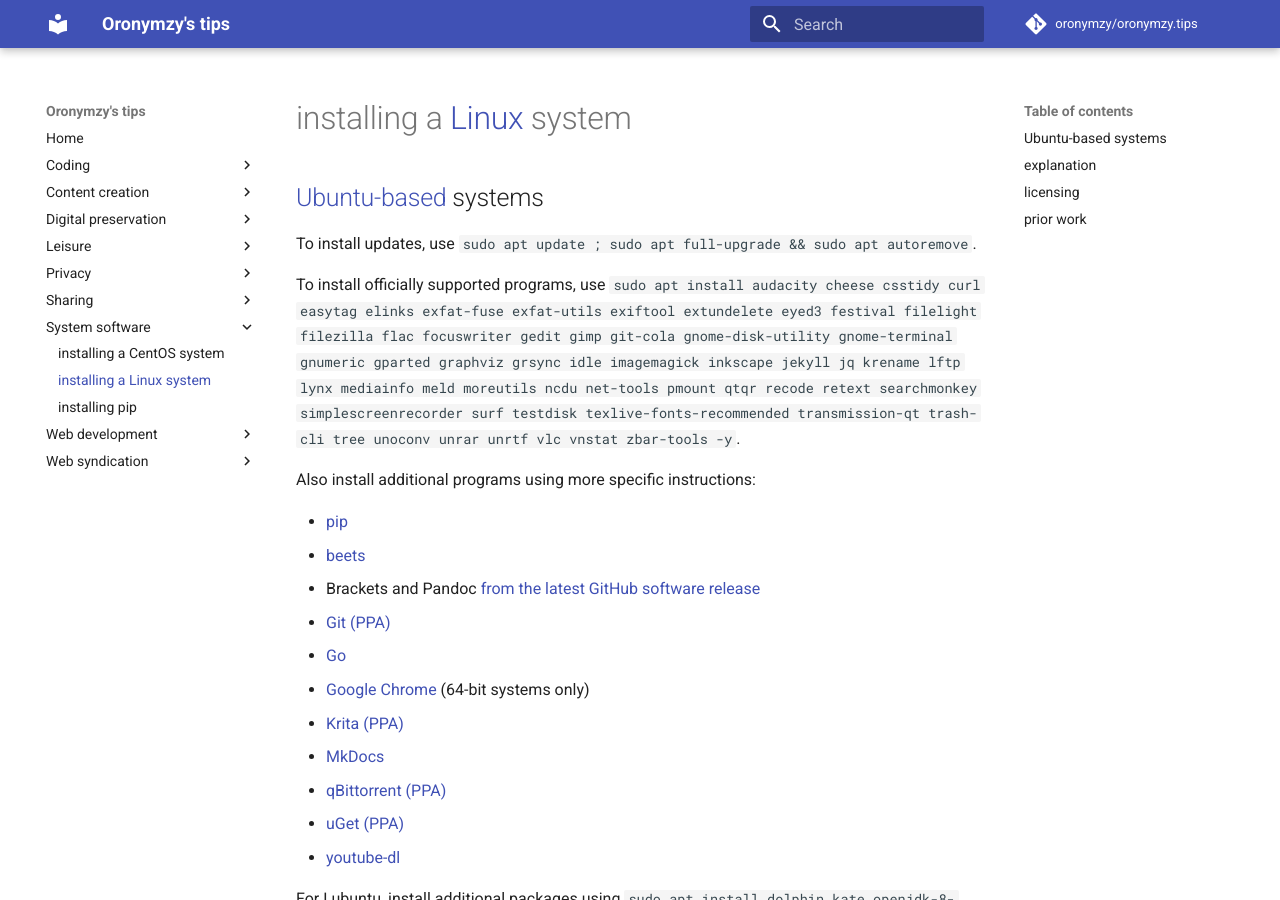
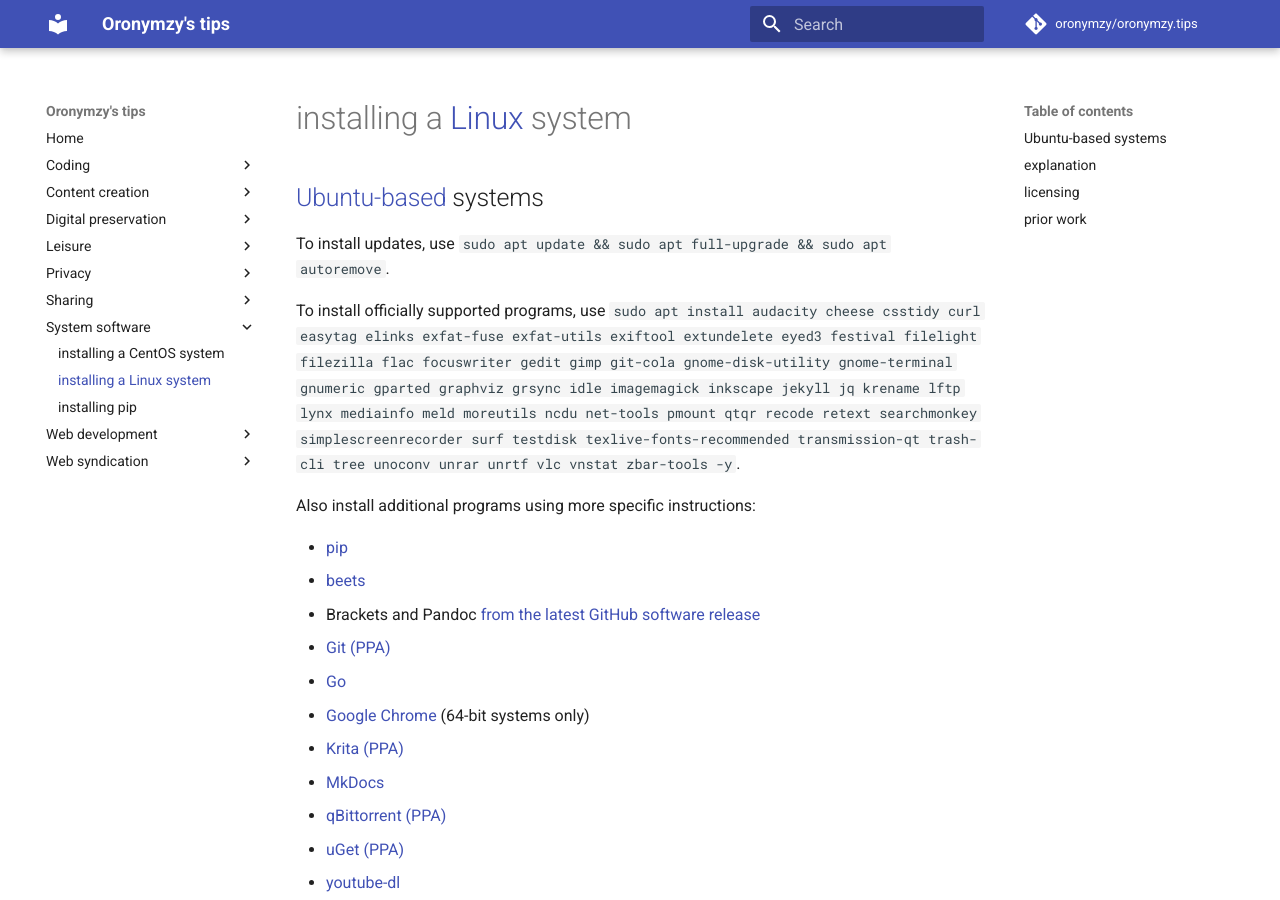
Before and after one commit to oronymzy/tips, an MkDocs documentation site: the page built from docs/insLnxS.md, in a window 1280 px wide and 900 px high. Built offline with MkDocs 1.6.1 and Material for MkDocs 9.7.7, drawn with Linux system fonts in a browser that asks for light colours; comment, search, counter and statistics services are not loaded.

```diff
--- a/docs/insLnxS.md
+++ b/docs/insLnxS.md
@@ -1,7 +1,7 @@
 # installing a [Linux] system
 ## [Ubuntu-based] systems
 
-To install updates, use `sudo apt update ; sudo apt full-upgrade && sudo apt autoremove`.
+To install updates, use `sudo apt update && sudo apt full-upgrade && sudo apt autoremove`.
 
 To install officially supported programs, use `sudo apt install audacity cheese csstidy curl easytag elinks exfat-fuse exfat-utils exiftool extundelete eyed3 festival filelight filezilla flac focuswriter gedit gimp git-cola gnome-disk-utility gnome-terminal gnumeric gparted graphviz grsync idle imagemagick inkscape jekyll jq krename lftp lynx mediainfo meld moreutils ncdu net-tools pmount qtqr recode retext searchmonkey simplescreenrecorder surf testdisk texlive-fonts-recommended transmission-qt trash-cli tree unoconv unrar unrtf vlc vnstat zbar-tools -y`.
 
--- a/mkdocs.yml
+++ b/mkdocs.yml
@@ -30,6 +30,7 @@ nav:
     - changing the hostname: 'chghstn.md'
     - determining the hostname: 'dtnhstn.md'
     - determining the IP address: 'dtnIPad.md'
+    - establishing a USB kill switch: 'esUSBks.md'
     - installing F-Droid: 'insFDrd.md'
     - installing VirtualBox: 'instVBx.md'
     - using GNU GRUB: 'usgGRUB.md'
```
Also changed, not shown: docs/esUSBks.md (added, +13 -0 lines), docs/instGit.md (+1 -1 lines), docs/instuGt.md (+1 -1 lines).
